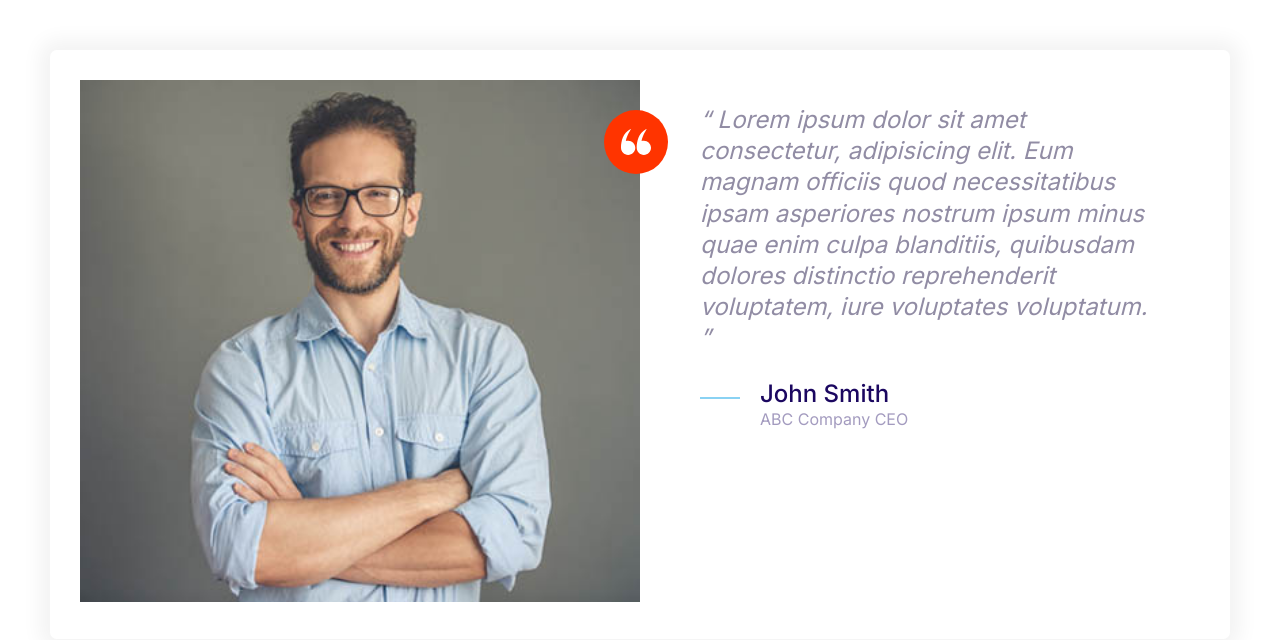
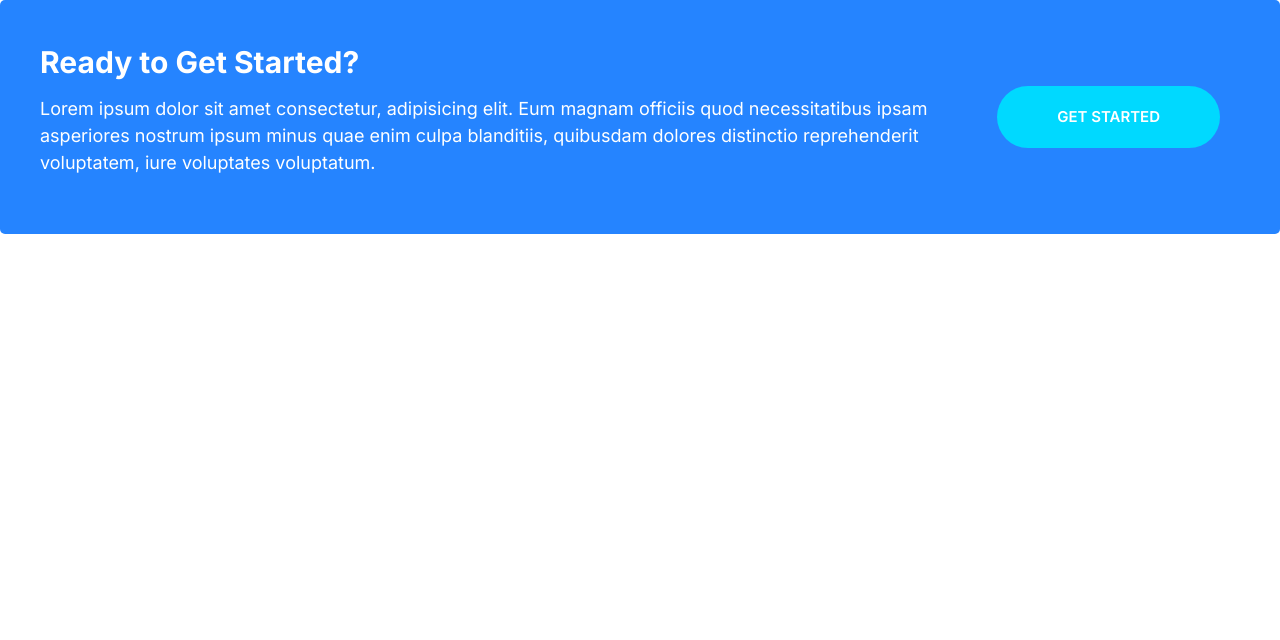
Before and after one commit to barrytheberry-qmz/moshify-by-barry, a plain HTML site: page index.html in a window 1280 px wide. Drawn offline with Linux system fonts and the light colour scheme.

Commit message:
create the callout section and stylish it with css

```diff
--- a/css/styles.css
+++ b/css/styles.css
@@ -236,6 +236,11 @@ a {
 
 .btn--accent:hover {
     background: #ec3000;
+}
+
+.btn--stretched {
+    padding-left: 6rem;
+    padding-right: 6rem;
 }
 
 .btn--block {
@@ -497,5 +502,48 @@ a {
 
     .testimonial .quote {
         margin-left: 6rem;
+        margin-right: 0;
     }
 }
+
+
+/* Callouts */
+.callout {
+    padding: 4rem;
+    border-radius: 5px;
+}
+
+.callout--primary {
+    background: var(--color-primary);
+    color: #fff;
+}
+
+.callout__heading {
+    color: #fff;
+    margin-top: 0;
+    font-size: 3rem;
+}
+
+.callout .btn {
+    justify-self: center;
+    align-self: center;
+}
+
+.callout__content {
+    text-align: center;
+}
+
+@media screen and (min-width: 768px) {
+    .callout .grid--1x2 {
+        grid-template-columns: 1fr auto;
+    }
+
+    .callout__content {
+        text-align: left;
+    }
+
+    .callout .btn {
+        justify-self: start;
+        margin: 0 2rem;
+    }
+}
--- a/index.html
+++ b/index.html
@@ -11,37 +11,16 @@
         <link rel="stylesheet" href="css/normalize.css">
         <link rel="stylesheet" href="css/styles.css">
     </head>
-    <body style="padding: 5rem">
-        <div class="card testimonial">
+    <body>
+        <div class="callout callout--primary">
             <div class="grid grid--1x2">
-                <div class="testimonial__image">
-                    <img class="testimonial__image"
-                         src="images/testimonial.jpg"
-                         alt="A happy, smiling customer">
-                    <span class="icon-container icon-container--accent">
-                        <svg class="icon icon--white icon--small">
-                            <use xlink:href="images/sprite.svg#quotes"></use>
-                        </svg>
-                    </span>
-                </div>
-                <blockquote class="quote">
-                    <p class="quote__text">
+                <div class="callout__content">
+                    <h2 class="callout__heading">Ready to Get Started?</h2>
+                    <p>
                         Lorem ipsum dolor sit amet consectetur, adipisicing elit. Eum magnam officiis quod necessitatibus ipsam asperiores nostrum ipsum minus quae enim culpa blanditiis, quibusdam dolores distinctio reprehenderit voluptatem, iure voluptates voluptatum.
                     </p>
-                    <footer>
-                        <div class="media">
-                            <div class="media__image">
-                                <svg class="icon icon--primary quote__line">
-                                    <use xlink:href="images/sprite.svg#line"></use>
-                                </svg>
-                            </div>
-                            <div class="media__body">
-                                <h3 class="media__title quote__author">John Smith</h3>
-                                <p class="quote__organisation">ABC Company CEO</p>
-                            </div>
-                        </div>
-                    </footer>
-                </blockquote>
+                </div>
+                <a href="#" class="btn btn--secondary btn--stretched">Get Started</a>
             </div>
         </div>
     </body>
```
Also changed, not shown: components/callout.html (added, +13 -0 lines).
